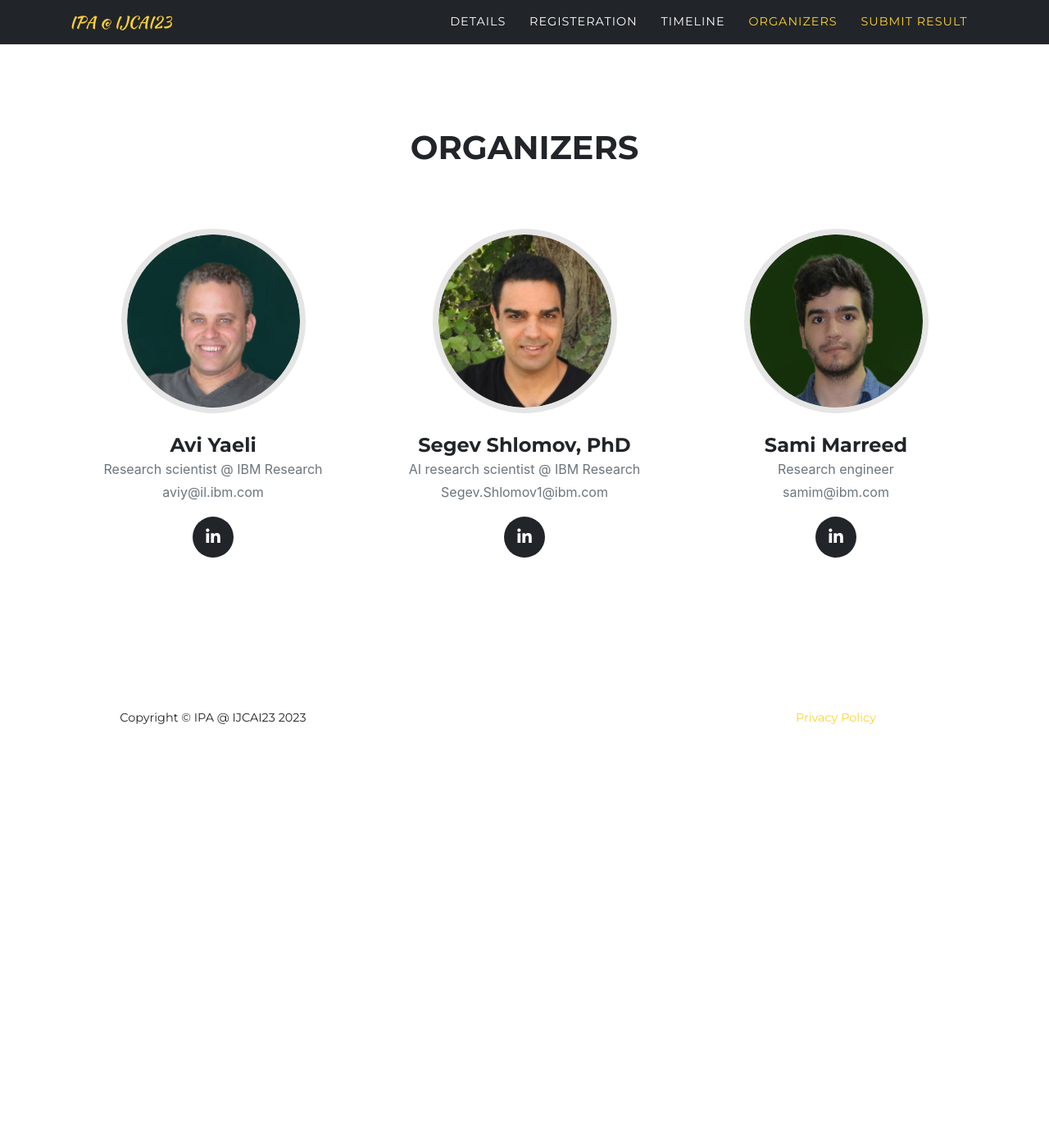
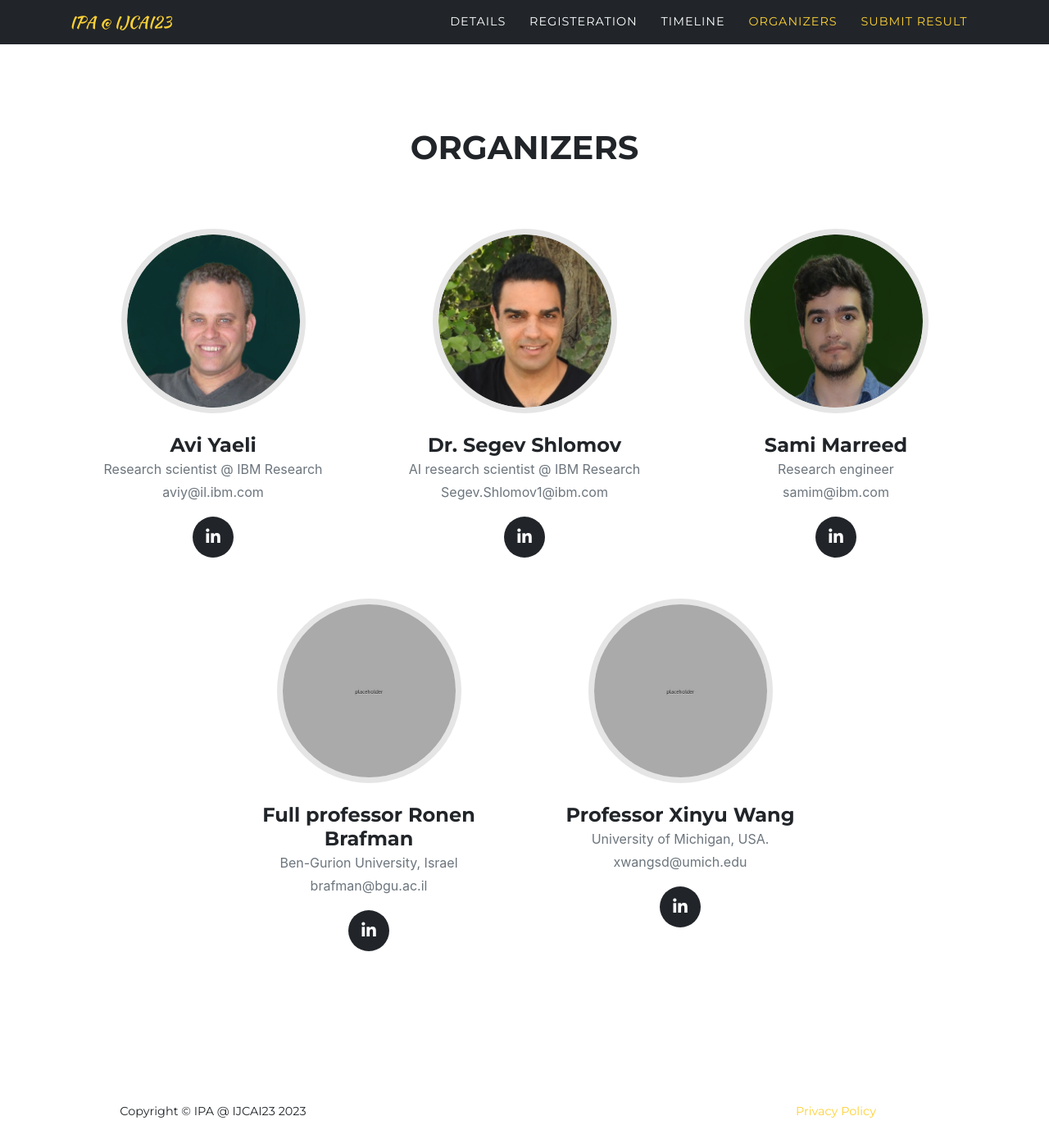
Before and after one commit to IPAResiliency-IJCAI23/IPAResiliency-IJCAI23.github.io, a Jekyll site: the page built from index.md, in a window 1280 px wide and 1400 px high, scrolled down 2878 px. Shown: the whole window at 82% size. Built offline with Jekyll 4.4.1, drawn with Linux system fonts in a browser that asks for light colours; some web fonts are replaced; before the commit the page ends 3798 px from its top, so only the background shows below that.

Commit message:
added more users

```diff
--- a/_data/sitetext.yml
+++ b/_data/sitetext.yml
@@ -111,7 +111,7 @@ en: &DEFAULT_EN
         social:
           - url: https://linkedin.com
             icon: fab fa-linkedin-in
-      - name: "Segev Shlomov, PhD"
+      - name: "Dr. Segev Shlomov"
         role: "AI research scientist @ IBM Research"
         email: "Segev.Shlomov1@ibm.com"
         image: assets/img/team/segev.png
@@ -125,7 +125,20 @@ en: &DEFAULT_EN
         social:
           - url: https://linkedin.com
             icon: fab fa-linkedin-in
-
+      - name: "Full professor Ronen Brafman"
+        role: "Ben-Gurion University, Israel"
+        email: "brafman@bgu.ac.il"
+        image: assets/img/team/500x500.jpg
+        social:
+          - url: https://linkedin.com
+            icon: fab fa-linkedin-in
+      - name: "Professor Xinyu Wang"
+        role: "University of Michigan, USA."
+        email: "xwangsd@umich.edu"
+        image: assets/img/team/500x500.jpg
+        social:
+          - url: https://linkedin.com
+            icon: fab fa-linkedin-in
   contact:
     title: "Contact Us"
     text: "Lorem ipsum or call 123456789"
```
Also changed, not shown: 1 other file.
